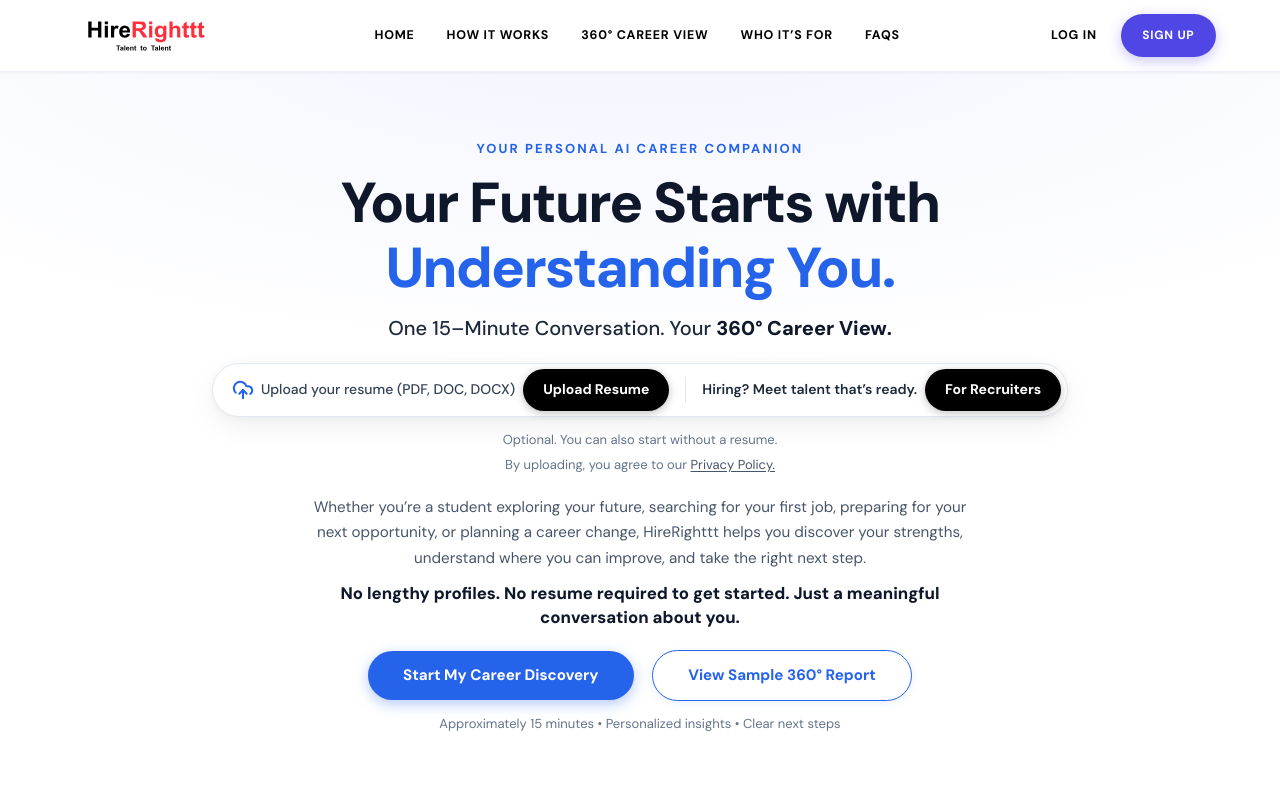
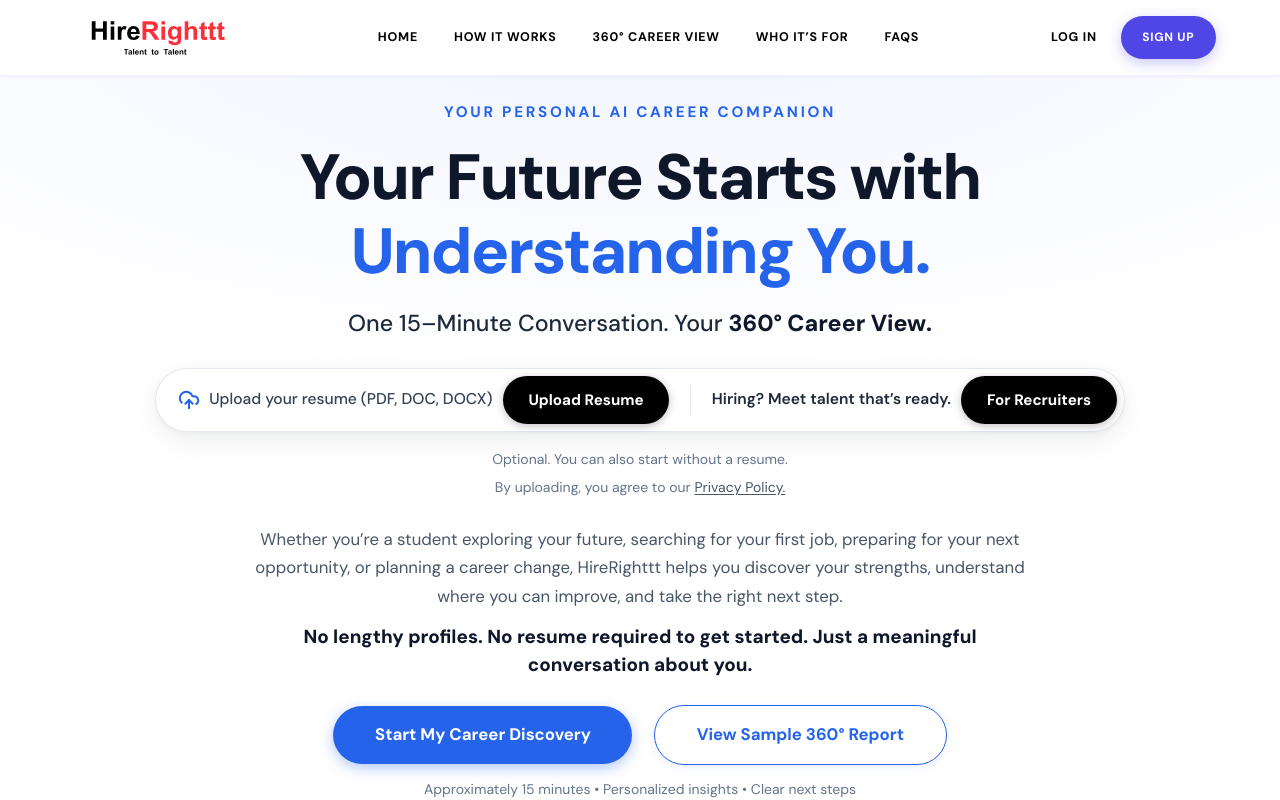
Before and after one commit to GANESH123-GANI/demo-frontend-hirerighttt, a React (Vite) app in the folder frontend/: page / in a window 1280 px wide. Shown: the top 800 px of the page. Built offline with nearby package versions, Linux system fonts and the light colour scheme; no server answers.

Commit message:
style(homepage): scale hero typography, buttons, and capsule to match Image 2 in 100% viewport

```diff
--- a/frontend/src/pages/HomePage.module.css
+++ b/frontend/src/pages/HomePage.module.css
@@ -49,7 +49,7 @@
   top: 0;
   z-index: 1000;
   width: 100%;
-  height: 72px;
+  height: 76px;
   background: #ffffff;
   border-bottom: 1px solid rgba(220, 215, 254, 0.4);
   box-shadow: 0 1px 3px rgba(0, 0, 0, 0.05);
@@ -75,7 +75,7 @@
 }
 
 .brandLogoImg {
-  height: 42px;
+  height: 48px;
   width: auto;
   object-fit: contain;
   display: block;
@@ -86,7 +86,7 @@
 }
 
 .footerLogoImg {
-  height: 42px;
+  height: 46px;
   width: auto;
   object-fit: contain;
   display: block;
@@ -102,7 +102,7 @@
 .navLinks {
   display: flex;
   align-items: center;
-  gap: 2rem;
+  gap: 2.25rem;
   list-style: none;
   margin: 0;
   padding: 0;
@@ -266,7 +266,7 @@
 
 .heroCenteredShell {
   width: 100%;
-  max-width: 980px;
+  max-width: 1040px;
   margin: 0 auto;
   text-align: center;
   display: flex;
@@ -283,21 +283,21 @@
 }
 
 .heroKickerCentered {
-  font-size: 0.8125rem;
+  font-size: 0.95rem;
   font-weight: 700;
-  letter-spacing: 0.16em;
+  letter-spacing: 0.18em;
   text-transform: uppercase;
   color: #2563eb;
-  margin: 0 0 0.75rem 0;
+  margin: 0 0 1rem 0;
 }
 
 .heroHeadingCentered {
-  font-size: clamp(2.35rem, 4.4vw, 3.65rem);
+  font-size: clamp(2.85rem, 5vw, 4.15rem);
   font-weight: 800;
   line-height: 1.15;
   letter-spacing: -0.03em;
   color: #0f172a;
-  margin: 0 0 0.85rem 0;
+  margin: 0 0 1.15rem 0;
   text-align: center;
 }
 
@@ -307,10 +307,10 @@
 }
 
 .heroSubheadingCentered {
-  font-size: clamp(1.05rem, 1.8vw, 1.25rem);
+  font-size: clamp(1.2rem, 2.1vw, 1.45rem);
   font-weight: 500;
   color: #1e293b;
-  margin: 0 0 1.25rem 0;
+  margin: 0 0 1.75rem 0;
   line-height: 1.45;
 }
 
@@ -324,15 +324,15 @@
   display: inline-flex;
   align-items: center;
   justify-content: center;
-  gap: 0.85rem;
+  gap: 1.15rem;
   background: #ffffff;
   border: 1px solid rgba(226, 232, 240, 0.95);
   border-radius: 9999px;
   box-shadow: 0 10px 32px -4px rgba(15, 23, 42, 0.08), 0 2px 8px rgba(15, 23, 42, 0.04);
-  padding: 0.3rem 0.35rem 0.3rem 1.15rem;
+  padding: 0.42rem 0.45rem 0.42rem 1.4rem;
   width: auto;
   max-width: 95%;
-  margin: 0 auto 0.75rem auto;
+  margin: 0 auto 1rem auto;
   box-sizing: border-box;
   transition: box-shadow 0.2s ease, border-color 0.2s ease, transform 0.2s ease;
 }
@@ -345,17 +345,17 @@
 .capsuleJobSeekerSide {
   display: inline-flex;
   align-items: center;
-  gap: 0.5rem;
+  gap: 0.65rem;
   flex: 0 0 auto;
 }
 
 .capsuleUploadTrigger {
   display: inline-flex;
   align-items: center;
-  gap: 0.45rem;
+  gap: 0.55rem;
   cursor: pointer;
   color: #334155;
-  font-size: 0.875rem;
+  font-size: 0.975rem;
   font-weight: 500;
   white-space: nowrap;
   user-select: none;
@@ -379,8 +379,8 @@
   color: #ffffff !important;
   border: none;
   border-radius: 9999px;
-  padding: 0.58rem 1.25rem;
-  font-size: 0.875rem;
+  padding: 0.72rem 1.6rem;
+  font-size: 0.95rem;
   font-weight: 700;
   cursor: pointer;
   box-shadow: 0 2px 8px rgba(0, 0, 0, 0.25);
@@ -398,7 +398,7 @@
 
 .capsuleDivider {
   width: 1px;
-  height: 26px;
+  height: 30px;
   background: #e2e8f0;
   flex-shrink: 0;
   margin: 0 0.15rem;
@@ -407,12 +407,12 @@
 .capsuleRecruiterSide {
   display: inline-flex;
   align-items: center;
-  gap: 0.5rem;
+  gap: 0.65rem;
   flex: 0 0 auto;
 }
 
 .recruiterText {
-  font-size: 0.875rem;
+  font-size: 0.975rem;
   font-weight: 600;
   color: #1e293b;
   white-space: nowrap;
@@ -423,8 +423,8 @@
   color: #ffffff !important;
   border: none;
   border-radius: 9999px;
-  padding: 0.58rem 1.25rem;
-  font-size: 0.875rem;
+  padding: 0.72rem 1.6rem;
+  font-size: 0.95rem;
   font-weight: 700;
   cursor: pointer;
   box-shadow: 0 2px 8px rgba(0, 0, 0, 0.25);
@@ -444,10 +444,10 @@
 .capsuleHelperText {
   display: flex;
   flex-direction: column;
-  gap: 0.25rem;
-  font-size: 0.8125rem;
+  gap: 0.3rem;
+  font-size: 0.875rem;
   color: #64748b;
-  margin-bottom: 1.25rem;
+  margin-bottom: 1.65rem;
   text-align: center;
 }
 
@@ -468,20 +468,20 @@
 
 /* Paragraph & Callout */
 .heroBodyCopy {
-  max-width: 680px;
-  margin: 0 auto 1.25rem auto;
+  max-width: 780px;
+  margin: 0 auto 1.65rem auto;
   text-align: center;
 }
 
 .heroParagraph {
-  font-size: 0.95rem;
+  font-size: 1.05rem;
   color: #475569;
-  line-height: 1.65;
-  margin: 0 0 0.65rem 0;
+  line-height: 1.68;
+  margin: 0 0 0.85rem 0;
 }
 
 .heroCallout {
-  font-size: 1.05rem;
+  font-size: 1.18rem;
   font-weight: 800;
   color: #0f172a;
   line-height: 1.45;
@@ -493,14 +493,14 @@
   display: flex;
   flex-direction: column;
   align-items: center;
-  gap: 0.75rem;
+  gap: 0.85rem;
 }
 
 .heroDualBtnRow {
   display: flex;
   align-items: center;
   justify-content: center;
-  gap: 1.15rem;
+  gap: 1.35rem;
   flex-wrap: wrap;
 }
 
@@ -508,11 +508,11 @@
   display: inline-flex;
   align-items: center;
   justify-content: center;
-  padding: 0.75rem 2.2rem;
+  padding: 0.95rem 2.6rem;
   background: #2563eb;
   color: #ffffff !important;
   border-radius: 9999px;
-  font-size: 0.95rem;
+  font-size: 1.05rem;
   font-weight: 700;
   text-decoration: none;
   box-shadow: 0 4px 14px rgba(37, 99, 235, 0.35);
@@ -530,12 +530,12 @@
   display: inline-flex;
   align-items: center;
   justify-content: center;
-  padding: 0.75rem 2.2rem;
+  padding: 0.95rem 2.6rem;
   background: #ffffff;
   color: #2563eb;
   border: 1.8px solid #2563eb;
   border-radius: 9999px;
-  font-size: 0.95rem;
+  font-size: 1.05rem;
   font-weight: 700;
   cursor: pointer;
   transition: all 0.2s cubic-bezier(0.16, 1, 0.3, 1);
@@ -552,7 +552,7 @@
 }
 
 .heroMetaNote {
-  font-size: 0.8125rem;
+  font-size: 0.875rem;
   color: #64748b;
   margin: 0;
 }
```
